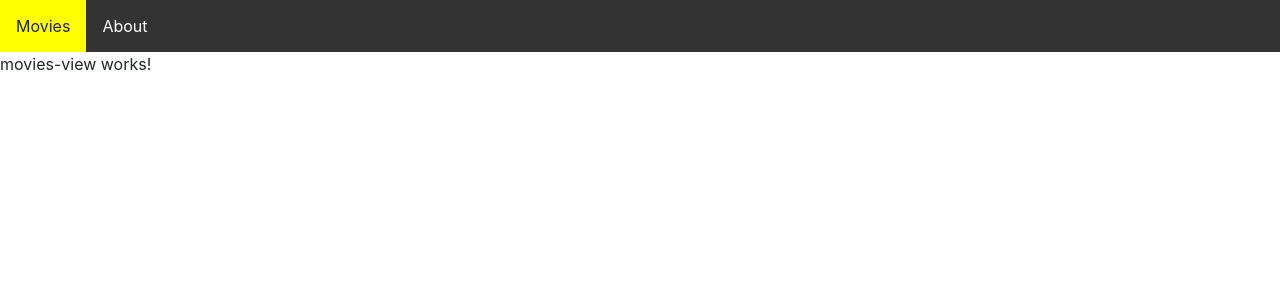
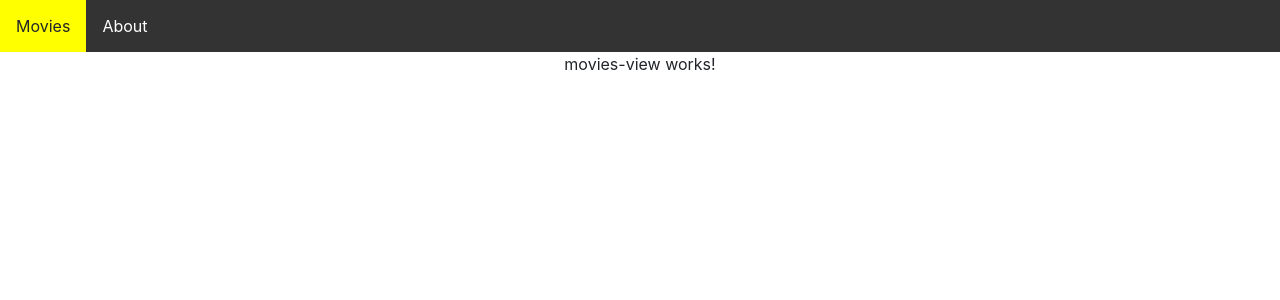
Before and after one commit to mohGhazala96/GoCinema, an Angular app in the folder frontend/: page / in a window 1280 px wide. Shown: the top 300 px of the page. Built offline with nearby package versions, Linux system fonts and the light colour scheme.

Commit message:
centeralized elements

```diff
--- a/frontend/src/app/app.component.css
+++ b/frontend/src/app/app.component.css
@@ -0,0 +1,7 @@
+
+.center-container {
+  height: 100%;
+  display: flex;
+  align-items: center;
+  justify-content: center;
+}
--- a/frontend/src/app/app.component.html
+++ b/frontend/src/app/app.component.html
@@ -1,2 +1,4 @@
 <app-navbar></app-navbar>
-<router-outlet></router-outlet>
+<div class="center-container">
+    <router-outlet></router-outlet>
+</div>
--- a/frontend/src/app/navbar/navbar.component.ts
+++ b/frontend/src/app/navbar/navbar.component.ts
@@ -7,6 +7,7 @@ import { Router, NavigationEnd } from '@angular/router';
   templateUrl: './navbar.component.html',
   styleUrls: ['./navbar.component.css']
 })
+
 export class NavbarComponent implements OnInit {
 
   constructor(  public router: Router) { }
```
